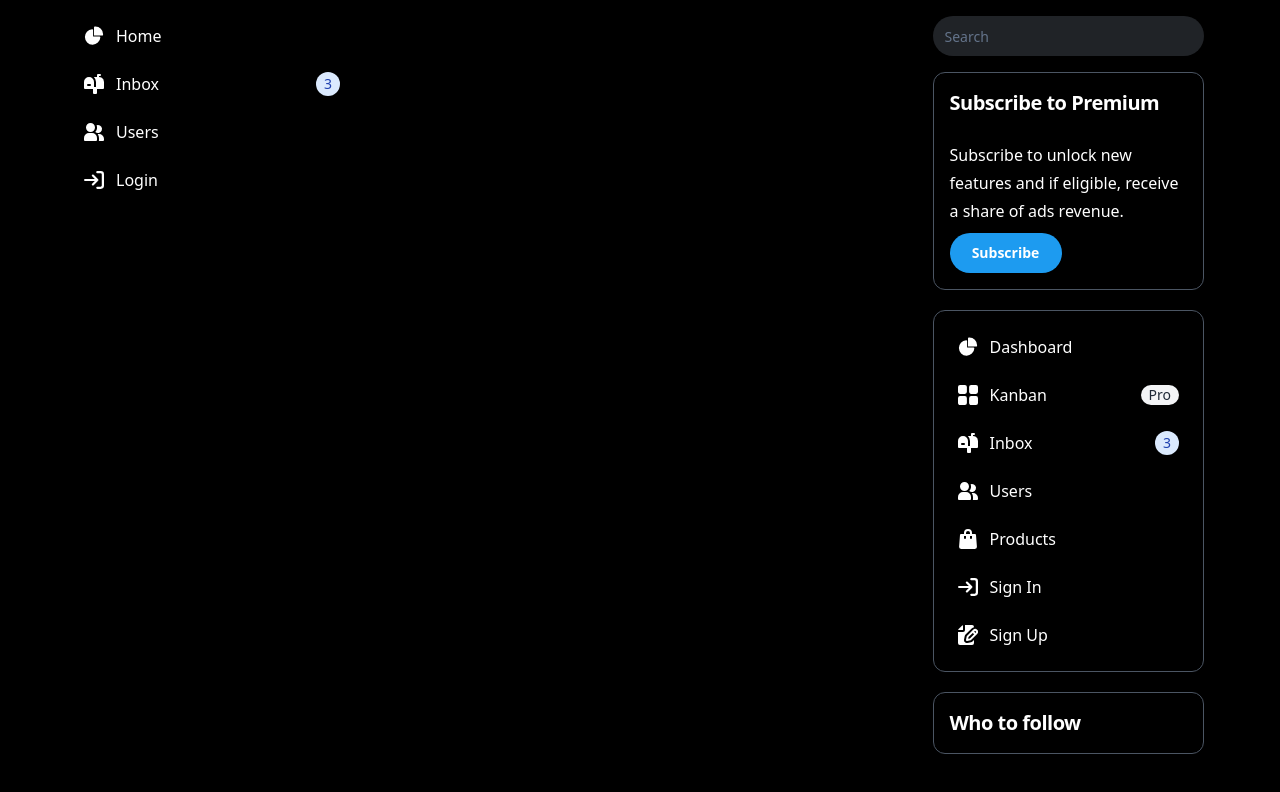
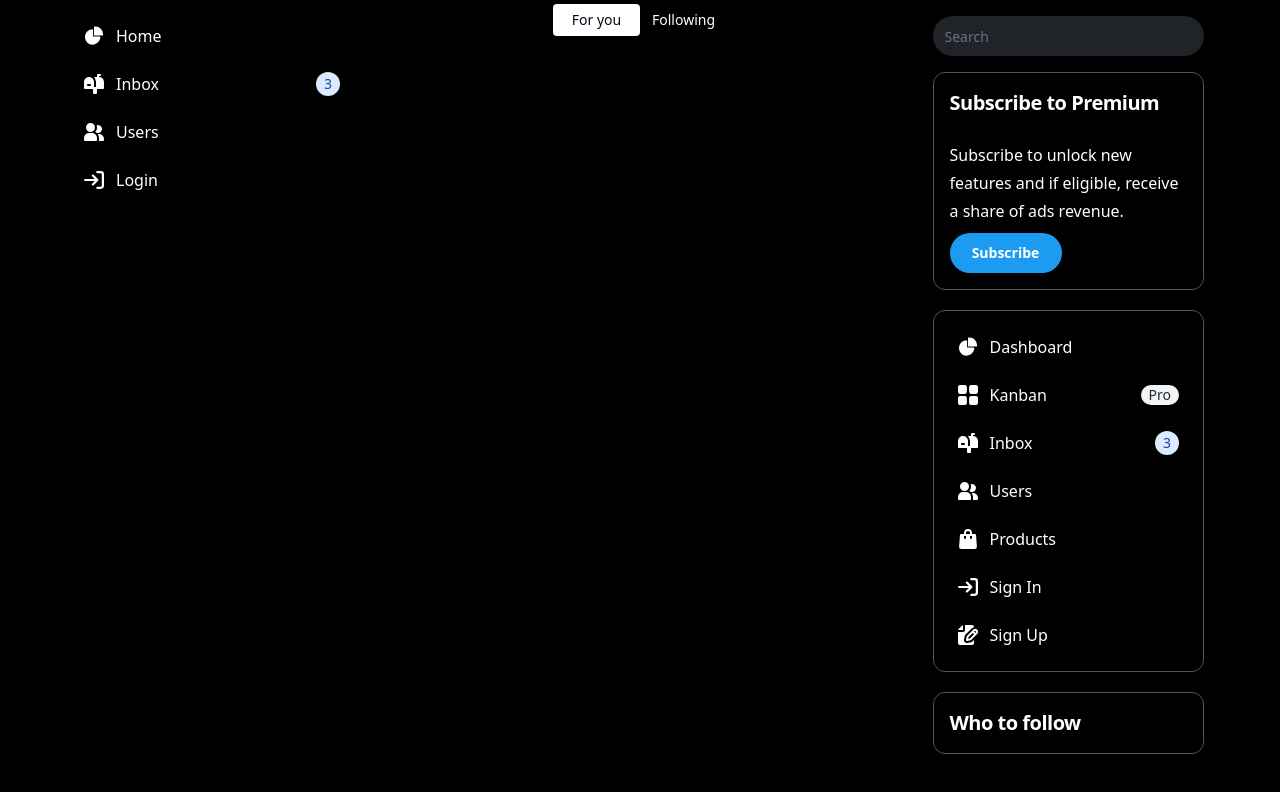
Before and after one commit to dandichristiawan/x-clone-fe, a React (Vite) app: page /home in a window 1280 px wide. Shown: the top 792 px of the page. Built offline with nearby package versions, Linux system fonts and the light colour scheme; no server answers.

Commit message:
added tabs, and refactor styling

```diff
--- a/package.json
+++ b/package.json
@@ -14,6 +14,7 @@
     "@radix-ui/react-label": "^2.1.0",
     "@radix-ui/react-separator": "^1.1.0",
     "@radix-ui/react-slot": "^1.1.0",
+    "@radix-ui/react-tabs": "^1.1.0",
     "@reduxjs/toolkit": "^2.2.6",
     "class-variance-authority": "^0.7.0",
     "clsx": "^2.1.1",
--- /dev/null
+++ b/src/components/ui/tabs.tsx
@@ -0,0 +1,53 @@
+import * as React from "react"
+import * as TabsPrimitive from "@radix-ui/react-tabs"
+
+import { cn } from "@/lib/utils"
+
+const Tabs = TabsPrimitive.Root
+
+const TabsList = React.forwardRef<
+  React.ElementRef<typeof TabsPrimitive.List>,
+  React.ComponentPropsWithoutRef<typeof TabsPrimitive.List>
+>(({ className, ...props }, ref) => (
+  <TabsPrimitive.List
+    ref={ref}
+    className={cn(
+      "inline-flex h-10 items-center justify-center rounded-md bg-black p-1 text-muted-foreground",
+      className
+    )}
+    {...props}
+  />
+))
+TabsList.displayName = TabsPrimitive.List.displayName
+
+const TabsTrigger = React.forwardRef<
+  React.ElementRef<typeof TabsPrimitive.Trigger>,
+  React.ComponentPropsWithoutRef<typeof TabsPrimitive.Trigger>
+>(({ className, ...props }, ref) => (
+  <TabsPrimitive.Trigger
+    ref={ref}
+    className={cn(
+      "inline-flex items-center justify-center whitespace-nowrap rounded-sm px-3 py-1.5 text-sm font-medium ring-offset-background transition-all focus-visible:outline-none disabled:pointer-events-none disabled:opacity-50 data-[state=active]:bg-background data-[state=active]:text-foreground data-[state=active]:shadow-sm",
+      className
+    )}
+    {...props}
+  />
+))
+TabsTrigger.displayName = TabsPrimitive.Trigger.displayName
+
+const TabsContent = React.forwardRef<
+  React.ElementRef<typeof TabsPrimitive.Content>,
+  React.ComponentPropsWithoutRef<typeof TabsPrimitive.Content>
+>(({ className, ...props }, ref) => (
+  <TabsPrimitive.Content
+    ref={ref}
+    className={cn(
+      "mt-2 ring-offset-background focus-visible:outline-none focus-visible:ring-2 focus-visible:ring-ring focus-visible:ring-offset-2",
+      className
+    )}
+    {...props}
+  />
+))
+TabsContent.displayName = TabsPrimitive.Content.displayName
+
+export { Tabs, TabsList, TabsTrigger, TabsContent }
--- a/src/features/home/create-post/post.tsx
+++ b/src/features/home/create-post/post.tsx
@@ -13,7 +13,7 @@ type Props = {
 
 export const CreatePostComponent = ({ val, loading, onChangeVal, onCreatePost }: Props) => {
     return (
-        <div className="border border-gray-600 border-r-1 border-t-0 border-l-1 flex flex-row p-2 gap-2 w-2/5">
+        <div className="border border-gray-600 border-r-1 border-t-1 border-l-1 flex flex-row p-2 gap-2 w-2/5">
             <Avatar>
                 <AvatarImage src="https://github.com/shadcn.png" />
                 <AvatarFallback>CN</AvatarFallback>
--- a/src/features/home/home.tsx
+++ b/src/features/home/home.tsx
@@ -1,9 +1,10 @@
 import React from 'react';
 import Cookies from 'js-cookie';
+import { SkeletonPosts } from './list-post/skeleton';
 import { PropsData } from '@/features/home/home-types';
 import { ListPostComponent } from '@/features/home/list-post/list';
 import { CreatePostComponent } from '@/features/home/create-post/post';
-import { SkeletonPosts } from './list-post/skeleton';
+import { Tabs, TabsContent, TabsList, TabsTrigger } from '@/components/ui/tabs';
 
 export const Home = () => {
   const isTokenExist = Cookies.get('token');
@@ -67,7 +68,29 @@ export const Home = () => {
 
   return (
     <div className="text-white flex flex-col justify-center items-center w-full">
-      {/* <nav className="bg-blue-600">asd</nav> */}
+      {/* <nav className="bg-black p-2 border border-gray-500 border-t-0 border-b-1 w-2/5 sticky top-0 flex flex-row justify-between z-50"> */}
+        <Tabs defaultValue="foryou" className="">
+          <TabsList className="grid grid-cols-2 w-full">
+            <TabsTrigger
+              className="bg-black text-white focus:outline-none"
+              value="foryou"
+            >
+              For you
+            </TabsTrigger>
+            <TabsTrigger
+              className="bg-black text-white focus:outline-none"
+              value="following"
+            >
+              Following
+            </TabsTrigger>
+          </TabsList>
+        </Tabs>
+      {/* </nav> */}
+
+      {/* <TabsContent value="account">
+        Make changes to your account here.
+      </TabsContent>
+      <TabsContent value="password">Change your password here.</TabsContent> */}
       {isTokenExist ? (
         <>
           <CreatePostComponent
--- a/src/features/home/list-post/list.tsx
+++ b/src/features/home/list-post/list.tsx
@@ -17,11 +17,10 @@ export const ListPostComponent = ({ data }: Props) => {
   return (
     <>
       <div className="flex flex-col w-2/5">
-        {data?.map((i) => (
+        {data?.map((i, index) => (
           <Link to={`/post/${i._id}`}>
             <div
-              key={i._id}
-              className="border border-gray-600 border-b-1 border-l-1 border-r-1 border-t-0 p-4"
+              className={`border border-gray-600 border-b-1 border-l-1 border-r-1 border-t-0 p-4`}
             >
               <div className="flex flex-row w-full gap-2">
                 <Avatar>
@@ -32,7 +31,7 @@ export const ListPostComponent = ({ data }: Props) => {
                   <div className="flex flex-row gap-2">
                     <h1 className="font-semibold">{i.user.fullname}</h1>
                     <p className="text-gray-500">@{i.user.username}</p>
-                    <p className='text-gray-500'>&middot;</p>
+                    <p className="text-gray-500">&middot;</p>
                     <p className="text-gray-500">
                       {formatDateList(i.createdAt)}
                     </p>
--- /dev/null
+++ b/src/features/post-detail/list-reply/list.tsx
@@ -0,0 +1,72 @@
+import { Replies } from '../post-detail-types';
+import love from '@/assets/love.svg';
+import chart from '@/assets/chart.svg';
+import repost from '@/assets/repost.svg';
+import bookmark from '@/assets/bookmark.svg';
+import share from '@/assets/share.svg';
+import chatBubble from '@/assets/chatbubble.svg';
+import { formatDateList } from '@/lib/utils';
+import { Avatar, AvatarFallback, AvatarImage } from '@/components/ui/avatar';
+
+type Props = {
+  data: Replies[] | undefined;
+};
+
+export const ListReplyComponent = ({ data }: Props) => {
+  return (
+    <div className="flex flex-col justify-center items-center w-full">
+      {data?.map((val, idx) => (
+        <div
+          key={idx}
+          className="border border-b-1 border-l-1 border-r-1 border-t-0 border-gray-600 p-4 w-2/5"
+        >
+          <>
+            <div className="flex flex-row gap-4 items-start">
+              <Avatar>
+                <AvatarImage src="https://github.com/shadcn.png" />
+                <AvatarFallback>CN</AvatarFallback>
+              </Avatar>
+              <div className="flex flex-row gap-2">
+                <h1 className="font-bold">{val.user.fullname}</h1>
+                <p className="text-gray-500">@{val.user.username}</p>
+                <p className="text-gray-500">&middot;</p>
+                <p className="text-gray-500">{formatDateList(val.createdAt)}</p>
+              </div>
+            </div>
+            <div className="flex flex-col ml-14">
+              <p className="">{val.reply}</p>
+              <div className="flex flex-row justify-between mt-7">
+                <div className="flex flex-row  items-center gap-2">
+                  <img
+                    src={chatBubble}
+                    alt="chat bubble"
+                    width={18}
+                    height={18}
+                  />
+                </div>
+                <div className="flex flex-row items-center gap-2">
+                  <img src={repost} alt="chat bubble" width={20} height={20} />
+                </div>
+                <div className="flex flex-row  items-center gap-2">
+                  <img src={love} alt="chat bubble" width={18} height={18} />
+                </div>
+                <div className="flex flex-row  items-center gap-2">
+                  <img src={chart} alt="chat bubble" width={18} height={18} />
+                </div>
+                <div className="flex flex-row  items-center gap-2">
+                  <img
+                    src={bookmark}
+                    alt="chat bubble"
+                    width={18}
+                    height={18}
+                  />
+                  <img src={share} alt="share" width={18} height={18} />
+                </div>
+              </div>
+            </div>
+          </>
+        </div>
+      ))}
+    </div>
+  );
+};
--- a/src/features/post-detail/post-detail-types.ts
+++ b/src/features/post-detail/post-detail-types.ts
@@ -11,7 +11,7 @@ export interface PropsData {
     createdAt: string
 }
 
-interface Replies {
+export interface Replies {
     _id: string
     user: {
         _id: string
```
Also changed, not shown: src/features/post-detail/post-detail.tsx (+6 -67 lines), 1 other file (tests, documents, lock files or other folders).
